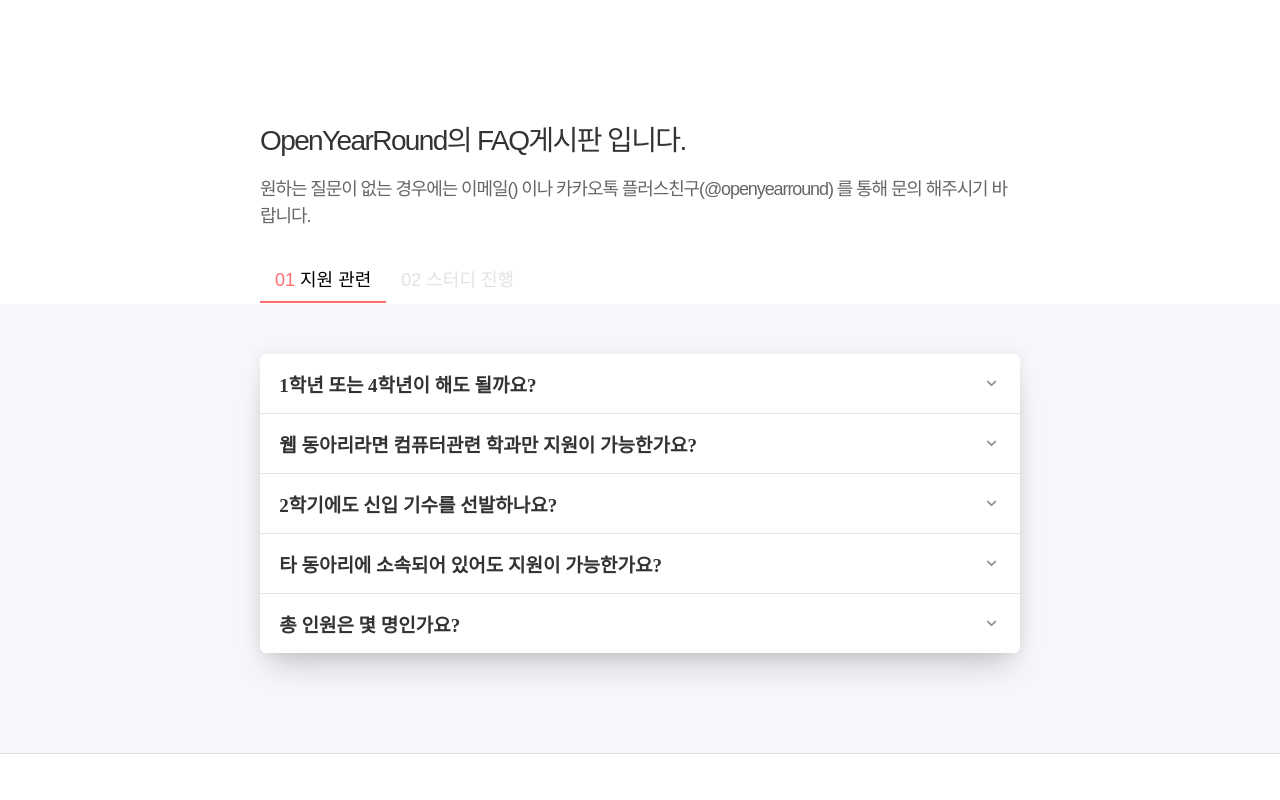
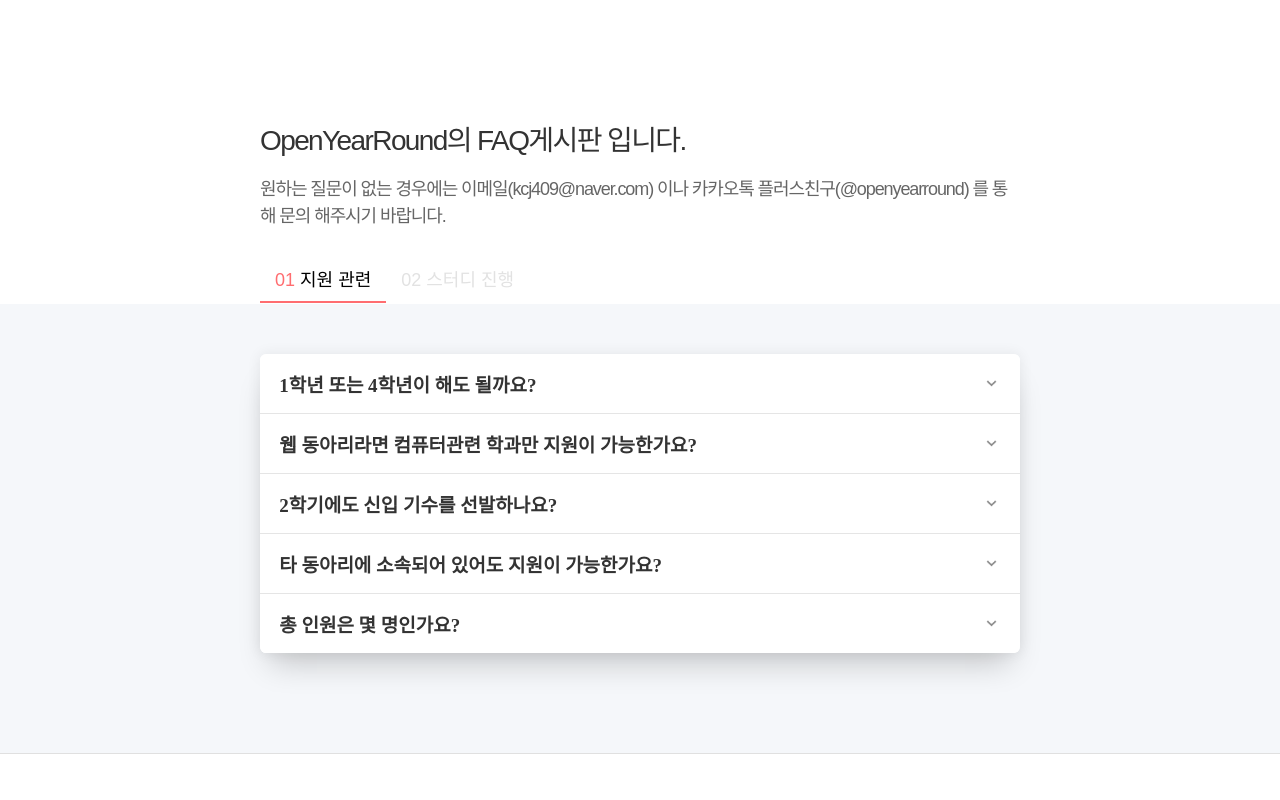
Before and after one commit to dev-oyr/renewal-ourpage, a React (Create React App) app: page /faq/01 in a window 1280 px wide. Shown: the top 800 px of the page. Built offline with nearby package versions, Linux system fonts and the light colour scheme; no server answers; a web font is replaced by a local one.

Commit message:
FAQ 이메일 추가

```diff
--- a/src/pages/FAQ.js
+++ b/src/pages/FAQ.js
@@ -10,7 +10,8 @@ function FAQ() {
                 <div className="faq">
                     <div className="kr header-font">OpenYearRound의 FAQ게시판 입니다.</div>
                     <div className="kr desc-font">
-                        원하는 질문이 없는 경우에는 이메일() 이나 카카오톡 플러스친구(@openyearround) 를 통해 문의 해주시기 바랍니다.
+                        원하는 질문이 없는 경우에는 이메일(kcj409@naver.com) 이나 카카오톡 플러스친구(@openyearround) 를 통해 문의 해주시기
+                        바랍니다.
                     </div>
 
                     <div className="subRoute">
```
